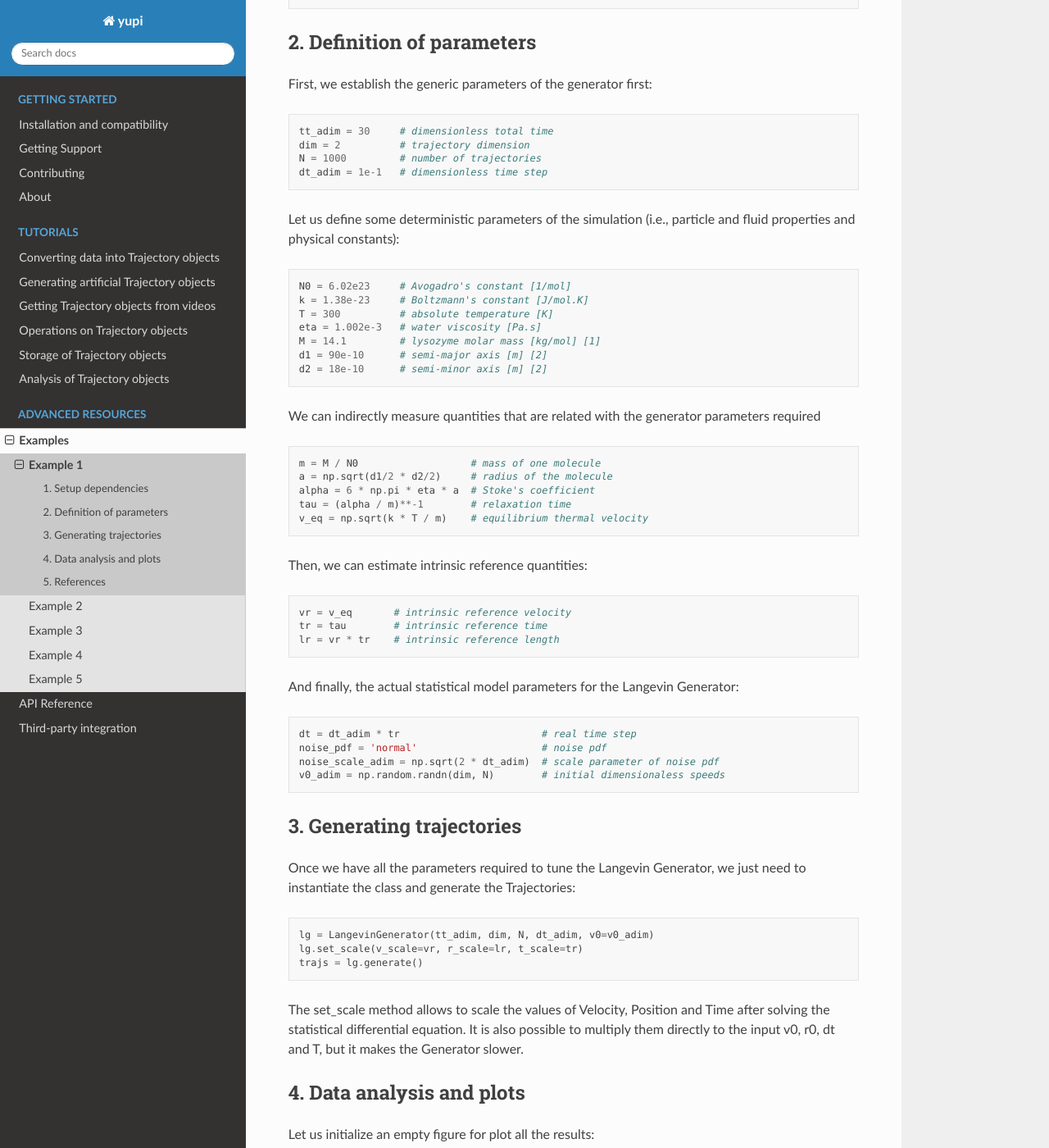
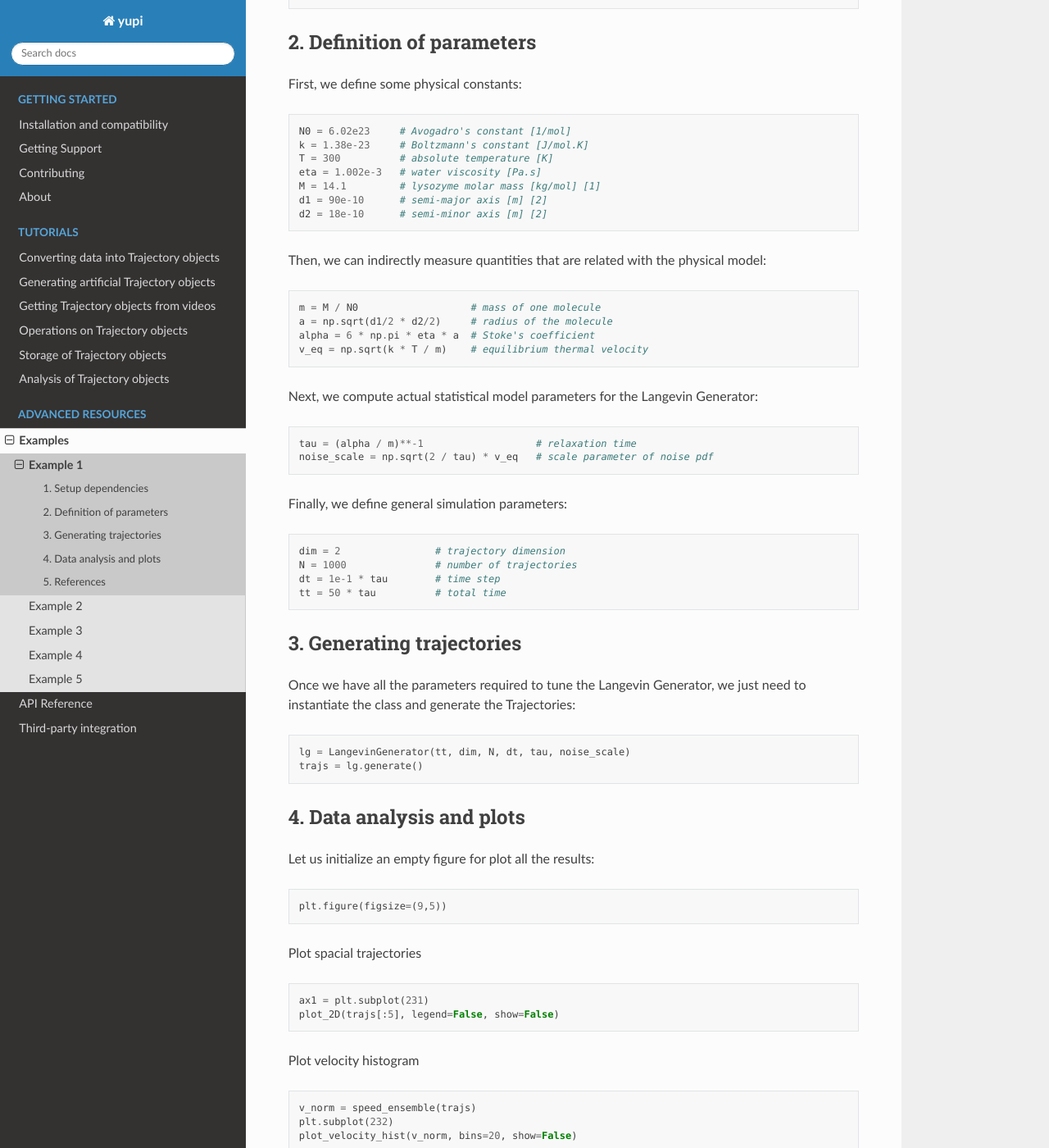
Before and after one commit to yupidevs/yupi, a Sphinx documentation site: the page built from docs/source/examples/example1.rst, in a window 1280 px wide and 1400 px high, scrolled down 1085 px. Shown: the whole window at 82% size. Built offline with Sphinx 7.4.7 and the Read the Docs theme 2.0.0, drawn with Linux system fonts in a browser that asks for light colours; some of the changed text lies outside the part shown.

Commit message:
Update example 1 in docs

```diff
--- a/docs/source/examples/example1.rst
+++ b/docs/source/examples/example1.rst
@@ -60,17 +60,8 @@ Fix the random generator seed to make results reproducible:
 2. Definition of parameters
 ---------------------------
 
-First, we establish the generic parameters of the generator first:
+First, we define some physical constants:
 
-.. code-block:: python
-
-   tt_adim = 30     # dimensionless total time
-   dim = 2          # trajectory dimension
-   N = 1000         # number of trajectories
-   dt_adim = 1e-1   # dimensionless time step
-
-Let us define some deterministic parameters of the simulation
-(i.e., particle and fluid properties and physical constants):
 
 .. code-block:: python
 
@@ -83,34 +74,34 @@ Let us define some deterministic parameters of the simulation
    d2 = 18e-10      # semi-minor axis [m] [2]
 
 
-We can indirectly measure quantities that are related with the generator
-parameters required
+Then, we can indirectly measure quantities that are
+related with the physical model:
 
 .. code-block:: python
 
    m = M / N0                   # mass of one molecule
    a = np.sqrt(d1/2 * d2/2)     # radius of the molecule
    alpha = 6 * np.pi * eta * a  # Stoke's coefficient
-   tau = (alpha / m)**-1        # relaxation time
    v_eq = np.sqrt(k * T / m)    # equilibrium thermal velocity
 
-Then, we can estimate intrinsic reference quantities:
 
-.. code-block:: python
-
-   vr = v_eq       # intrinsic reference velocity
-   tr = tau        # intrinsic reference time
-   lr = vr * tr    # intrinsic reference length
-
-And finally, the actual statistical model parameters for the
+Next, we compute actual statistical model parameters for the
 Langevin Generator:
 
 .. code-block:: python
 
-   dt = dt_adim * tr                        # real time step
-   noise_pdf = 'normal'                     # noise pdf
-   noise_scale_adim = np.sqrt(2 * dt_adim)  # scale parameter of noise pdf
-   v0_adim = np.random.randn(dim, N)        # initial dimensionaless speeds
+   tau = (alpha / m)**-1                   # relaxation time
+   noise_scale = np.sqrt(2 / tau) * v_eq   # scale parameter of noise pdf
+
+
+Finally, we define general simulation parameters:
+
+.. code-block:: python
+
+   dim = 2                # trajectory dimension
+   N = 1000               # number of trajectories
+   dt = 1e-1 * tau        # time step
+   tt = 50 * tau          # total time
 
 .. _Generating trajectories 1:
 
@@ -122,14 +113,9 @@ we just need to instantiate the class and generate the Trajectories:
 
 .. code-block:: python
 
-   lg = LangevinGenerator(tt_adim, dim, N, dt_adim, v0=v0_adim)
-   lg.set_scale(v_scale=vr, r_scale=lr, t_scale=tr)
+   lg = LangevinGenerator(tt, dim, N, dt, tau, noise_scale)
    trajs = lg.generate()
 
-The set_scale method allows to scale the values of Velocity, Position
-and Time after solving the statistical differential equation. It is also
-possible to multiply them directly to the input v0, r0, dt and T, but it
-makes the Generator slower.
 
 .. _Data analysis and plots 1:
 
@@ -153,9 +139,9 @@ Plot velocity histogram
 
 .. code-block:: python
 
-   v = speed_ensemble(trajs, step=1)
-   ax2 = plt.subplot(232)
-   plot_velocity_hist(v, bins=20, show=False)
+   v_norm = speed_ensemble(trajs)
+   plt.subplot(232)
+   plot_velocity_hist(v_norm, bins=20, show=False)
 
 Plot turning angles
 
@@ -163,7 +149,18 @@ Plot turning angles
 
    theta = turning_angles_ensemble(trajs)
    ax3 = plt.subplot(233, projection='polar')
-   plot_angles_hist(theta, show=False)
+   plot_angles_hist(theta, bins=60, show=False)
+
+
+Plot Velocity autocorrelation function
+
+.. code-block:: python
+
+   lag_vacf = 50
+   vacf, _ = vacf(trajs, time_avg=True, lag=lag_vacf)
+   ax6 = plt.subplot(234)
+   plot_vacf(vacf, dt, lag_vacf, show=False)
+
 
 Plot Mean Square Displacement
 
@@ -171,7 +168,7 @@ Plot Mean Square Displacement
 
    lag_msd = 30
    msd, msd_std = msd(trajs, time_avg=True, lag=lag_msd)
-   ax4 = plt.subplot(234)
+   ax4 = plt.subplot(235)
    plot_msd(msd, msd_std, dt, lag=lag_msd, show=False)
 
 Plot Kurtosis
@@ -180,17 +177,9 @@ Plot Kurtosis
 
    kurtosis = kurtosis(trajs, time_avg=False, lag=30)
    kurt_ref = kurtosis_reference(trajs)
-   ax5 = plt.subplot(235)
+   ax5 = plt.subplot(236)
    plot_kurtosis(kurtosis, kurtosis_ref=kurt_ref, dt=dt, show=False)
 
-Plot Velocity autocorrelation function
-
-.. code-block:: python
-
-   lag_vacf = 50
-   vacf, _ = vacf(trajs, time_avg=True, lag=lag_vacf)
-   ax6 = plt.subplot(236)
-   plot_vacf(vacf, dt, lag_vacf, show=False)
 
 Generate plot
 
```
Also changed, not shown: docs/source/images/example1.png.
